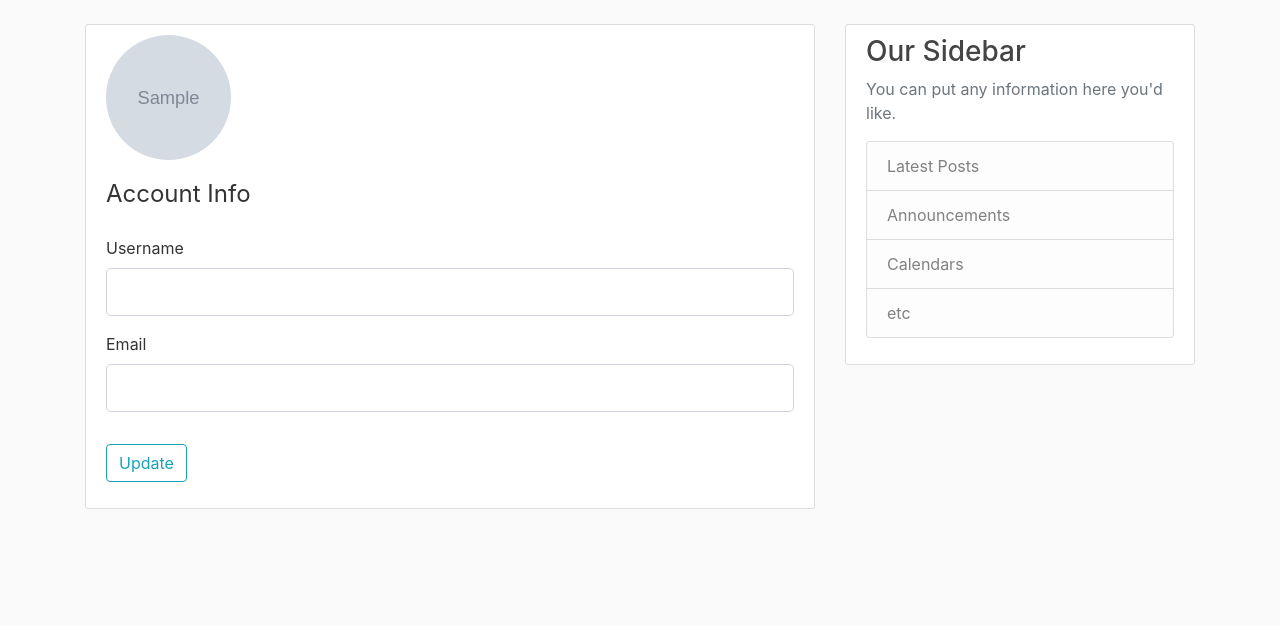
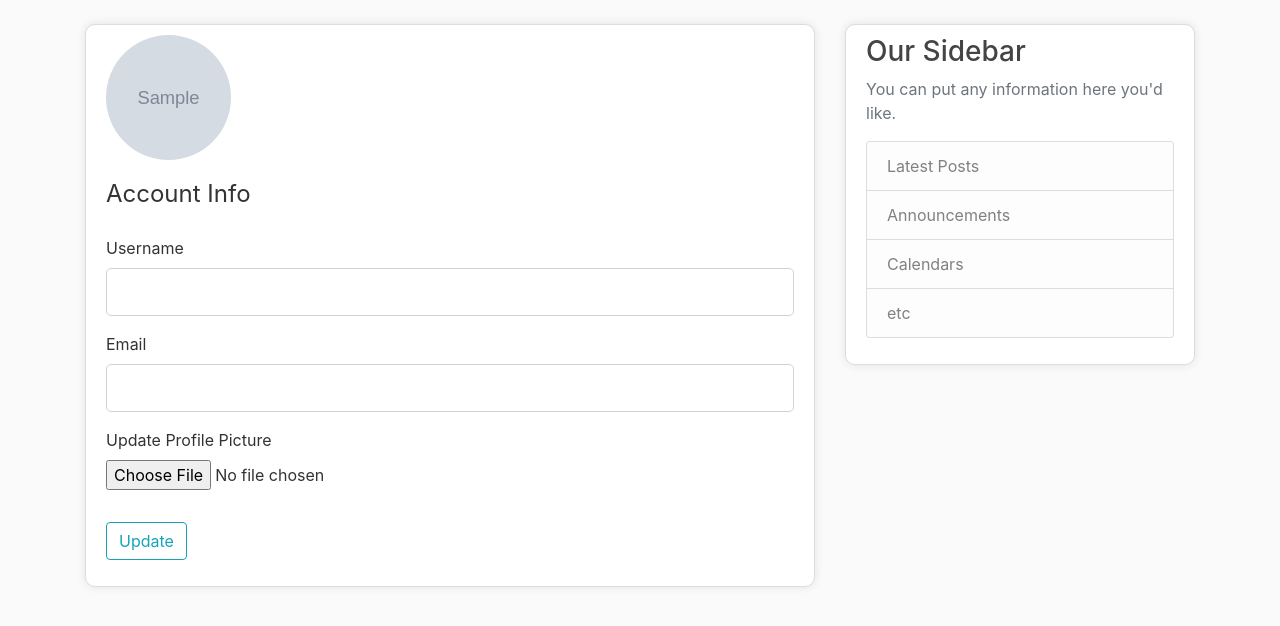
Before and after one commit to PradeeprajDhanasekaran/Flask-Blog-App, a Flask app: template flaskblog/templates/account.html in a window 1280 px wide. Shown: the part 56-682 px from the top of the page. Run offline with Flask 2, Linux system fonts and the light colour scheme; tables that the repository leaves empty hold one stand-in row (values such as "Sample post"); the template is opened without the code that fills it: values that come from a table or form of the project are taken from there, most other values are stand-ins (such as "Sample title", 1, 10 or a date in 2020); grey boxes marked "Sample" are stand-in pictures; some libraries are stand-ins or nearby versions.

Commit message:
added choose file button

```diff
--- a/flaskblog/forms.py
+++ b/flaskblog/forms.py
@@ -1,6 +1,7 @@
 from flask_wtf import FlaskForm
 from flask_login import current_user
 from wtforms import StringField , PasswordField , SubmitField, BooleanField
+from flask_wtf.file import FileField , FileAllowed
 from wtforms.validators import Email , DataRequired,EqualTo,Length ,ValidationError
 from .models import User,Post
 
@@ -30,6 +31,7 @@ class LoginForm(FlaskForm):
 class UpdateForm(FlaskForm):
     username = StringField("Username",validators=[DataRequired(),Length(min=2,max=20)])
     email = StringField("Email", validators=[DataRequired(),Email()])
+    picture= FileField("Update Profile Picture", validators=[FileAllowed(['png','jpeg','jpg'])])
     submit = SubmitField("Update")
 
     def validate_username(self,username =username):
--- a/flaskblog/static/main.css
+++ b/flaskblog/static/main.css
@@ -28,8 +28,9 @@ body {
     background: #ffffff;
     padding: 10px 20px;
     border: 1px solid #dddddd;
-    border-radius: 3px;
+    border-radius: 10px;
     margin-bottom: 20px;
+    box-shadow:  0 0 10px #0000001a;
   }
 
   .article-title {
--- a/flaskblog/templates/account.html
+++ b/flaskblog/templates/account.html
@@ -9,7 +9,7 @@
       </div>
     </div>
     <div>
-      <form action="" method="POST">
+      <form action="" method="POST" enctype="multipart/form-data">
           {{ form.hidden_tag() }}
           <fieldset class="form-group">
               <legend class = "border-bottem my-4">Account Info</legend>
@@ -40,6 +40,15 @@
                   {{form.email(class= 'form-control form-control-lg')}}
                   {% endif %}
               </div>
+              <div class="form-group">
+                {{form.picture.label()}}
+                {{form.picture(class='form-control-file')}}
+                {% if form.picture.errors %}
+                    {% for error in form.picture.errors %}
+                        <span class="text-danger">{{error}}</span> </br>
+                    {% endfor %}
+                {% endif %}
+              </div>
           </fieldset>
           <div class="form-group">
               {{form.submit(class= 'btn btn-outline-info')}}
```
